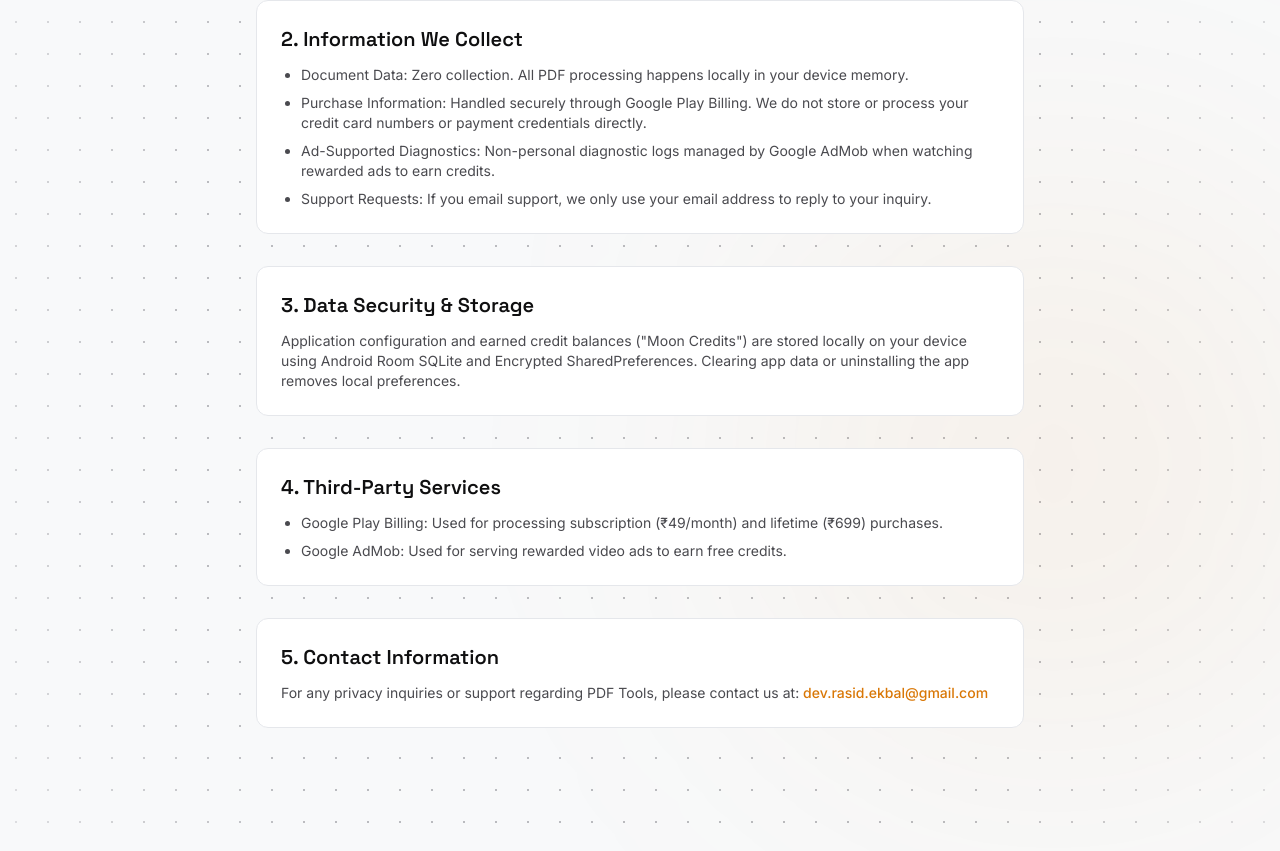
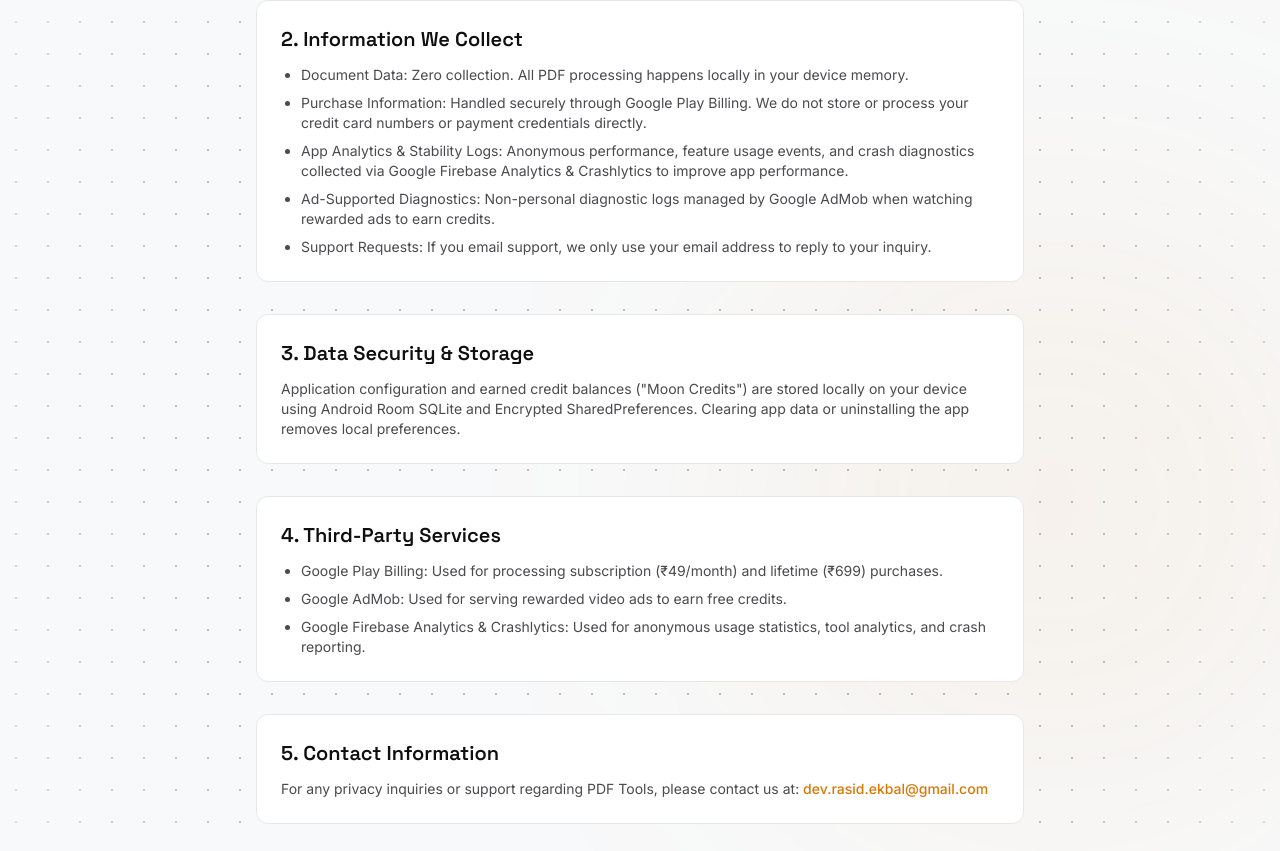
Before and after one commit to rashidekbal/portfolio, a React (Vite) app: page /apps/pdf-tools/privacy in a window 1280 px wide. Shown: the part 538-1389 px from the top of the page. Built offline with nearby package versions, Linux system fonts and the light colour scheme.

Commit message:
docs: update PDF Tools privacy policy to disclose Firebase Analytics and Crashlytics

```diff
--- a/src/pages/legal/PdfToolPrivacy.jsx
+++ b/src/pages/legal/PdfToolPrivacy.jsx
@@ -14,6 +14,7 @@
     list: [
       'Document Data: Zero collection. All PDF processing happens locally in your device memory.',
       'Purchase Information: Handled securely through Google Play Billing. We do not store or process your credit card numbers or payment credentials directly.',
+      'App Analytics & Stability Logs: Anonymous performance, feature usage events, and crash diagnostics collected via Google Firebase Analytics & Crashlytics to improve app performance.',
       'Ad-Supported Diagnostics: Non-personal diagnostic logs managed by Google AdMob when watching rewarded ads to earn credits.',
       'Support Requests: If you email support, we only use your email address to reply to your inquiry.'
     ]
@@ -28,7 +29,8 @@
     content: null,
     list: [
       'Google Play Billing: Used for processing subscription (₹49/month) and lifetime (₹699) purchases.',
-      'Google AdMob: Used for serving rewarded video ads to earn free credits.'
+      'Google AdMob: Used for serving rewarded video ads to earn free credits.',
+      'Google Firebase Analytics & Crashlytics: Used for anonymous usage statistics, tool analytics, and crash reporting.'
     ]
   },
   {
```
